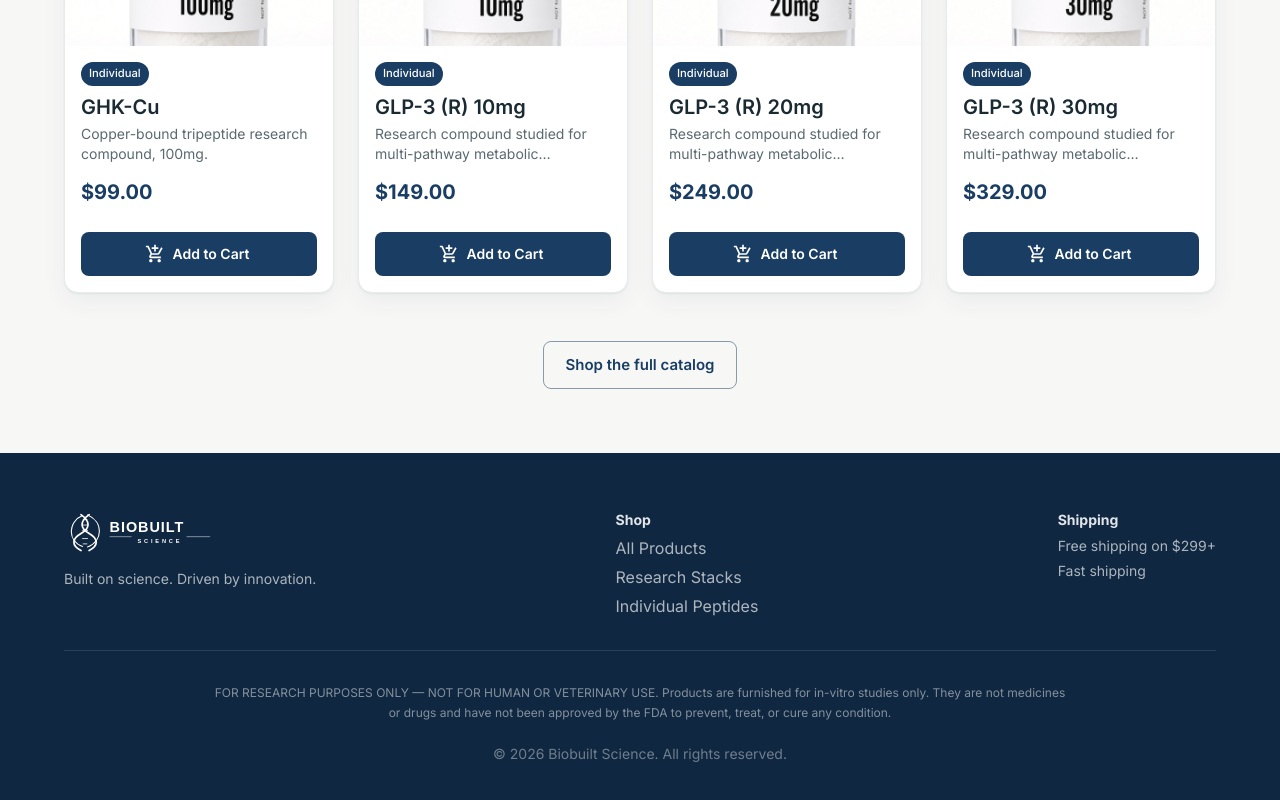
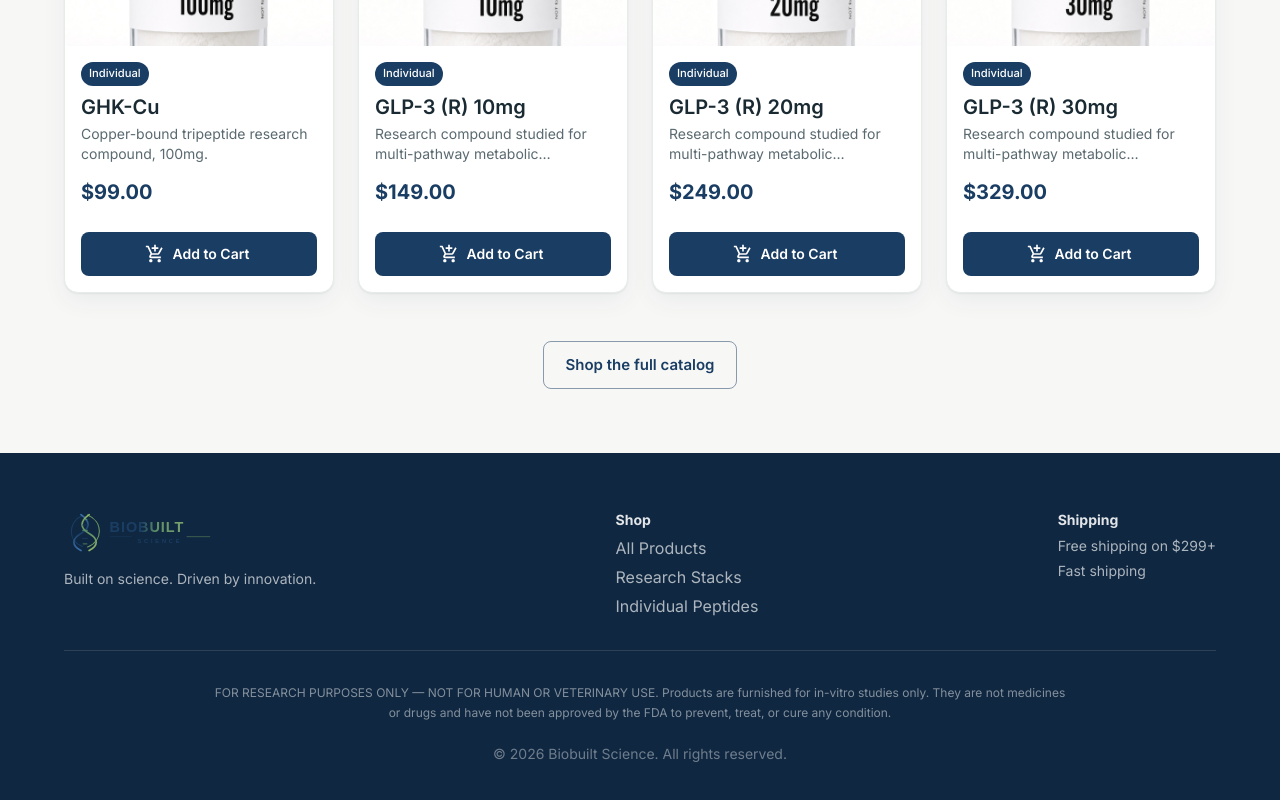
Before and after one commit to Maiwald1/biobuilt-sciences, a Next.js app: page / in a window 1280 px wide. Shown: the part 1508-2308 px from the top of the page. Built offline with nearby package versions, Linux system fonts and the light colour scheme.

Commit message:
Show color logo in footer without invert filter

```diff
--- a/src/components/Footer.tsx
+++ b/src/components/Footer.tsx
@@ -9,7 +9,7 @@ export default function Footer() {
       <Container maxWidth="lg">
         <Stack direction={{ xs: 'column', md: 'row' }} spacing={5} justifyContent="space-between">
           <Box>
-            <Box component="img" src="/logo.svg" alt="Biobuilt Science" sx={{ height: 44, width: 'auto', display: 'block', mb: 2, filter: 'brightness(0) invert(1)' }} />
+            <Box component="img" src="/logo.svg" alt="Biobuilt Science" sx={{ height: 44, width: 'auto', display: 'block', mb: 2 }} />
             <Typography variant="body2" sx={{ maxWidth: 320, opacity: 0.75 }}>
               Built on science. Driven by innovation.
             </Typography>
```
